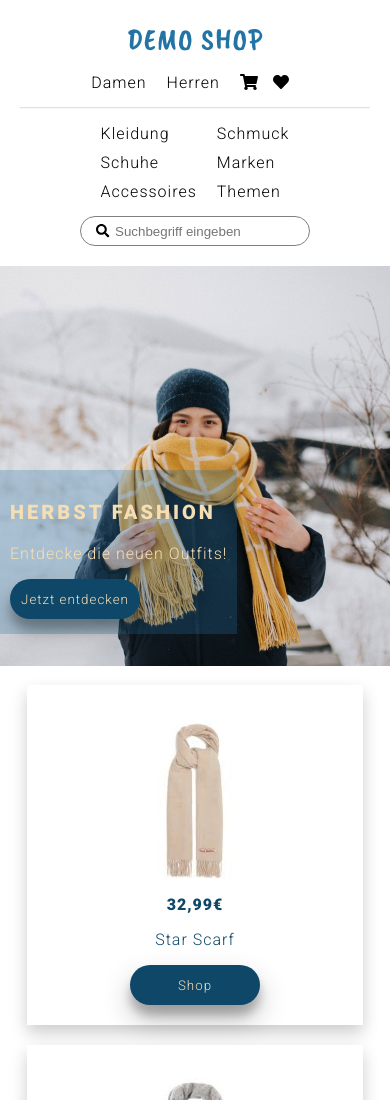
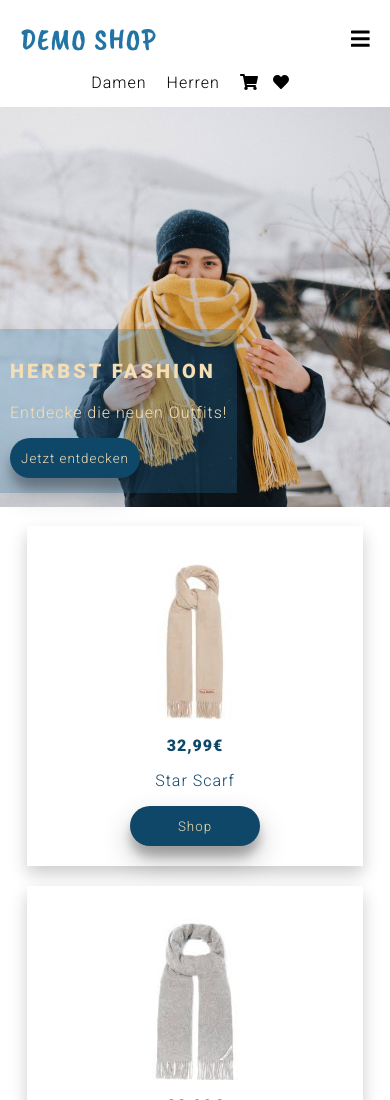
Before and after one commit to cristinasimoes/demo-shop, a plain HTML site: page index.html in a window 390 px wide. Shown: the top 1100 px of the page. Drawn offline with nearby package versions, Linux system fonts and the light colour scheme.

Commit message:
Add files via upload

```diff
--- a/index.html
+++ b/index.html
@@ -13,8 +13,14 @@
 <body>
         <!-- NAVIGATION BAR -->
         <nav>
-            <div class="logo">DEMO SHOP
+            <div class="nav-container">
+                <div class="logo">DEMO SHOP
+                </div>
+                <div class="icon-burger">
+                    <i class="fas fa-bars fa-lg"></i>
+                </div>
             </div>
+
             <ul class="menu-nav">
                 <li><a href="#">Damen</a></li>
                 <li><a href="#">Herren</a></li>
--- a/style.css
+++ b/style.css
@@ -30,7 +30,6 @@ a:hover{
     font-size: 30px;
     color: #2274A5;
     padding: 10px;
-    margin: auto;
 }
 ul{
     padding: 0;
@@ -46,20 +45,30 @@ nav{
     flex-direction: column;
     padding: 10px;
 }
+.nav-container{
+    display: flex;
+    flex-direction: row;
+    justify-content: space-between;
+    align-items: center;
+}
+.icon-burger{
+    padding: 10px;
+}
 .menu-nav{
     display: flex;
 }
 hr{
     opacity: 0.3;
     margin: 0 20px;
+    display: none;
 }
 
 /* SHOP MENU */
 .shop-nav{
-    display: flex;
     flex-direction: column;
     align-items: center;
     padding: 10px 0;
+    display: none;
 }
 .shop-nav-menu{
     display: flex;
@@ -96,7 +105,7 @@ form{
 }
 .header-section .card{
     background-color: #2274a545;
-    top: 470px;
+    top: 329px;
     position: absolute;
     padding: 10px 10px 15px 10px;
 }
@@ -126,7 +135,6 @@ p{
     display: flex;
     flex-direction: column;
     justify-content: center;
-    /* margin: 60px 0; */
     margin: 9px 0 60px 0;
 
 }
@@ -230,7 +238,17 @@ footer ul{
 }
 
 
+
 @media only screen and (min-width: 768px) {
+    .shop-nav{
+        display: flex;
+    }
+    .icon-burger{
+        display: none;
+    }
+    hr{
+        display: block;
+    }
     nav{
         flex-direction: row;
         justify-content: space-between;
```
